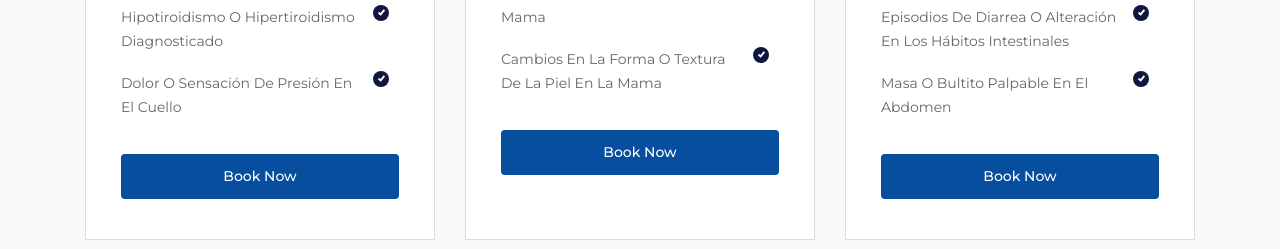
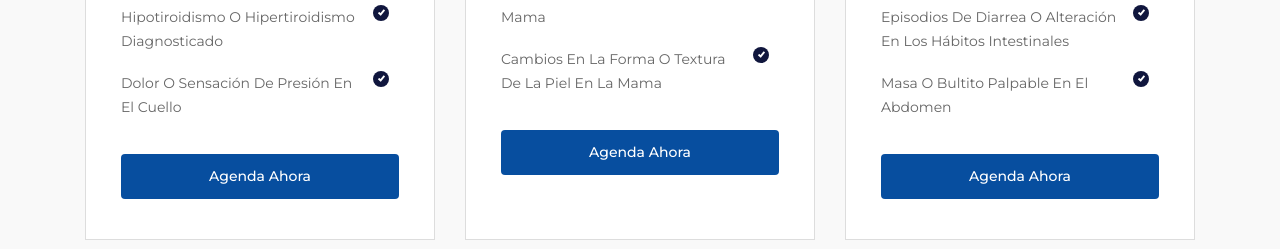
Before and after one commit to mikessc/dr_araya, a plain HTML site: page index.html in a window 1280 px wide. Shown: the part 4660-4909 px from the top of the page. Drawn offline with Linux system fonts and the light colour scheme; a script that the page names is missing.

Commit message:
Cambio texto botones sintomas

```diff
--- a/index.html
+++ b/index.html
@@ -500,7 +500,7 @@
 								<li><i class="icofont icofont-ui-check"></i>Dolor o sensación de presión en el cuello</li>
 							</ul>
 							<div class="table-bottom">
-								<a class="btn" href="#">Book Now</a>
+								<a class="btn" href="#">Agenda ahora</a>
 							</div>
 							<!-- Table Bottom -->
 						</div>
@@ -528,7 +528,7 @@
 								<li><i class="icofont icofont-ui-check"></i>Cambios en la forma o textura de la piel en la mama</li>
 							</ul>
 							<div class="table-bottom">
-								<a class="btn" href="#">Book Now</a>
+								<a class="btn" href="#">Agenda ahora</a>
 							</div>
 							<!-- Table Bottom -->
 						</div>
@@ -556,7 +556,7 @@
 								<li><i class="icofont icofont-ui-check"></i>Masa o bultito palpable en el abdomen</li>
 							</ul>
 							<div class="table-bottom">
-								<a class="btn" href="#">Book Now</a>
+								<a class="btn" href="#">Agenda ahora</a>
 							</div>
 							<!-- Table Bottom -->
 						</div>
```
